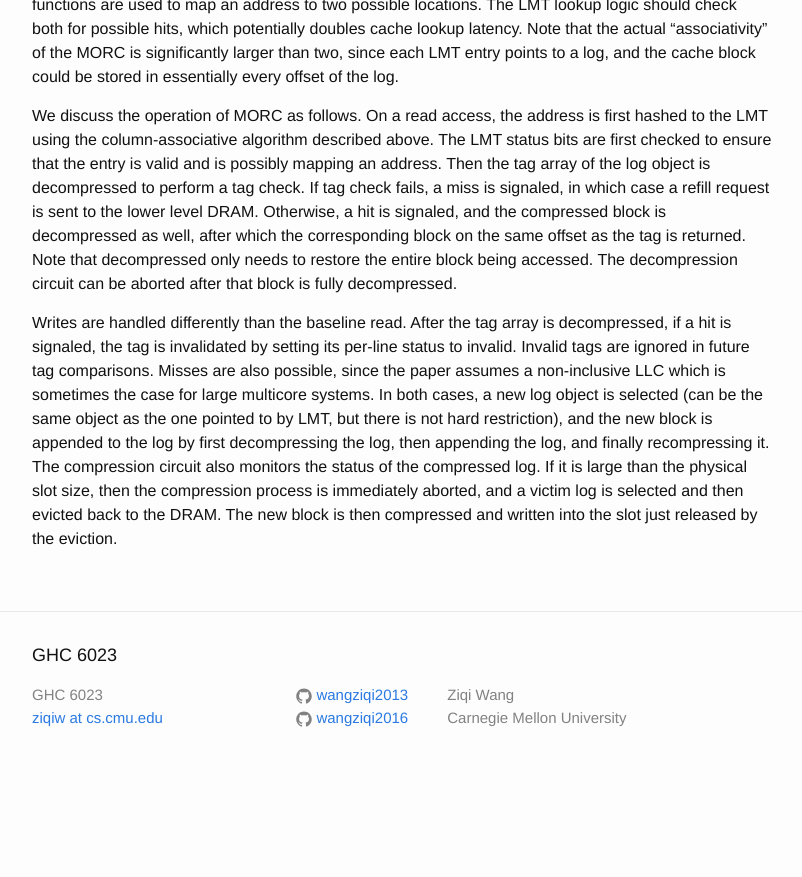
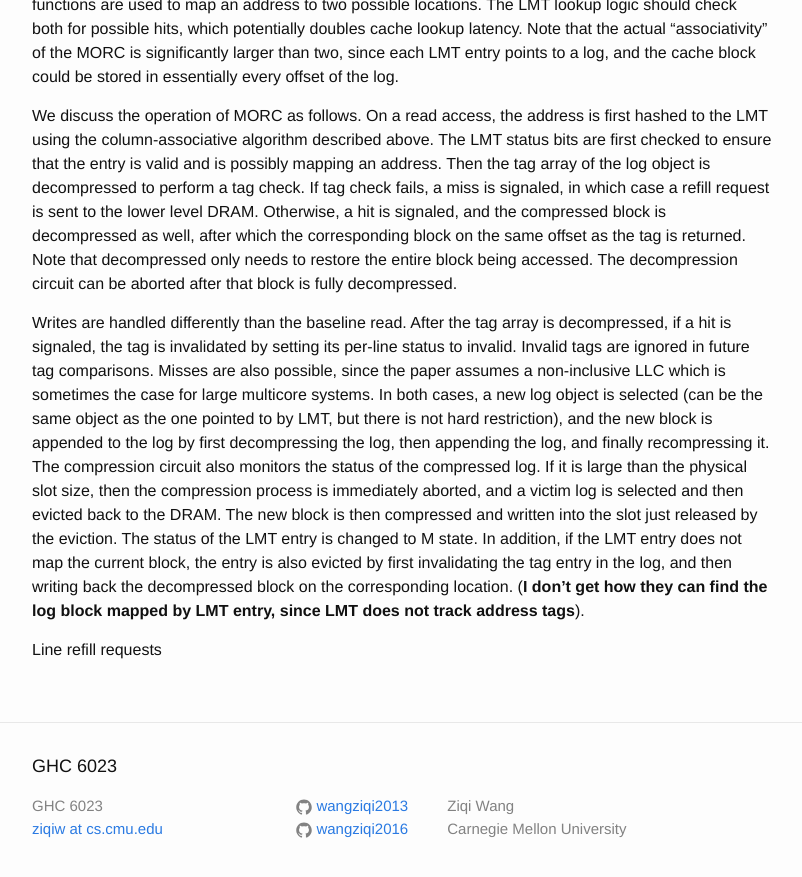
Before and after one commit to wangziqi2013/wangziqi2013.github.io, a Jekyll site: the page built from _posts/2020-06-28-morc.markdown, in a window 1280 px wide and 900 px high, scrolled down 2203 px. Shown: the top 877 px of the window, without its empty margins (238-1040 px from the left). Built offline with Jekyll 4.4.1, drawn with Linux system fonts in a browser that asks for light colours; before the commit the page ends 2992 px from its top, so only the background shows below that.

Commit message:
Adding LMT eviction

```diff
--- a/_posts/2020-06-28-morc.markdown
+++ b/_posts/2020-06-28-morc.markdown
@@ -103,3 +103,9 @@ and finally recompressing it.
 The compression circuit also monitors the status of the compressed log. If it is large than the physical slot size, then
 the compression process is immediately aborted, and a victim log is selected and then evicted back to the DRAM. The
 new block is then compressed and written into the slot just released by the eviction.
+The status of the LMT entry is changed to M state. In addition, if the LMT entry does not map the current block, the
+entry is also evicted by first invalidating the tag entry in the log, and then writing back the decompressed block
+on the corresponding location. (**I don't get how they can find the log block mapped by LMT entry, since LMT does not
+track address tags**).
+
+Line refill requests
```
